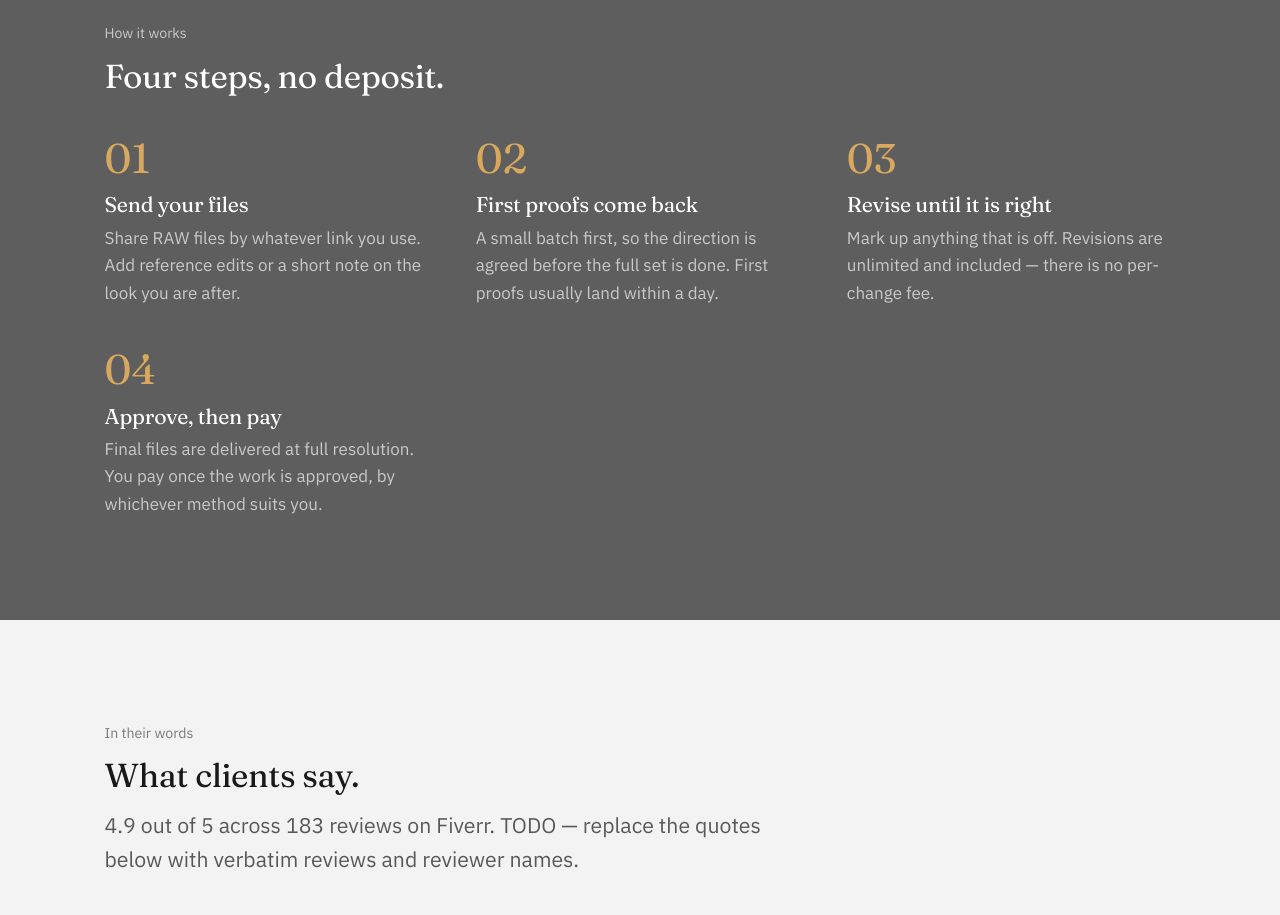
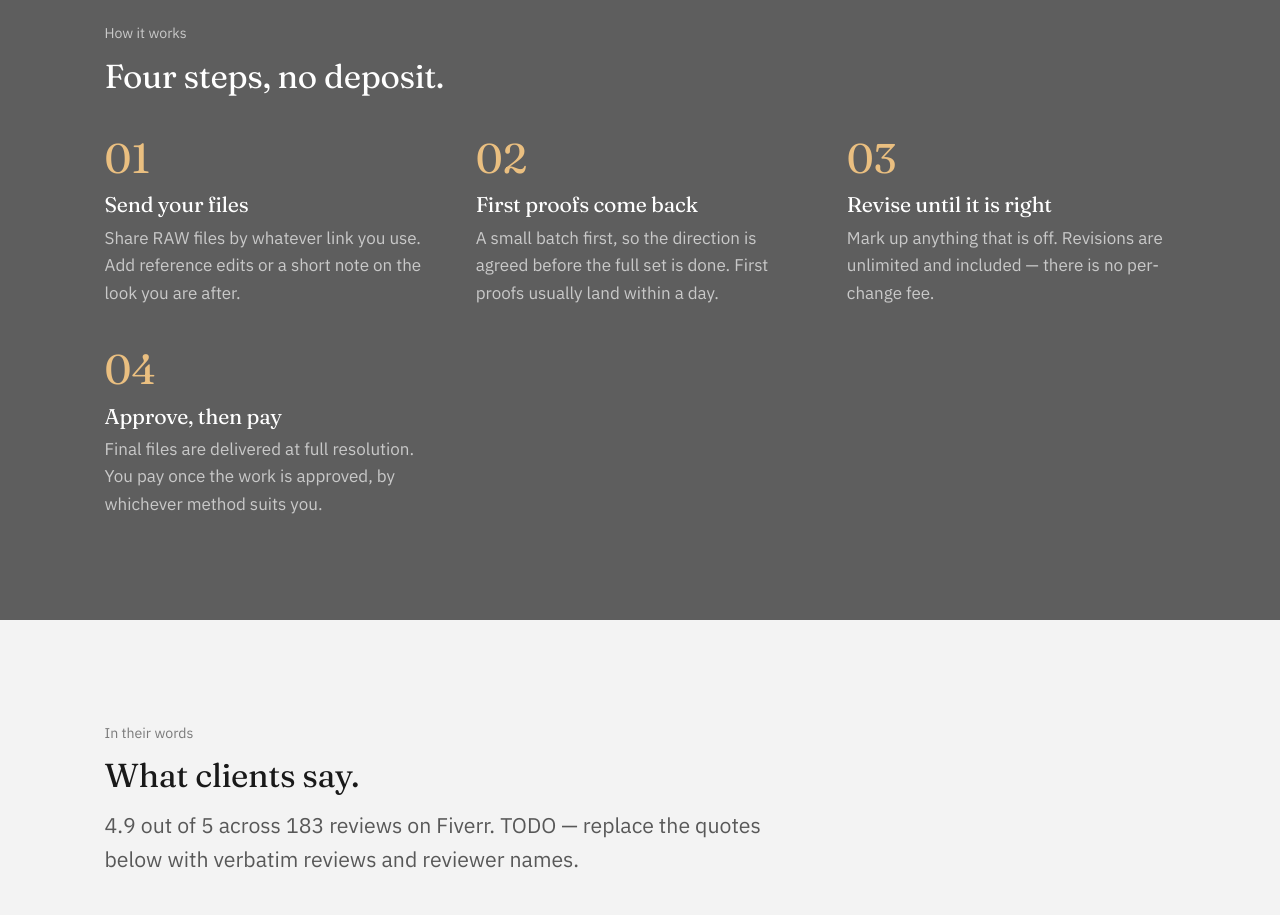
Before and after one commit to iamHarinda/iamharinda_com, an Astro site: page / in a window 1280 px wide. Shown: the part 3240-4155 px from the top of the page. Built offline with nearby package versions, Linux system fonts and the light colour scheme; Astro itself is replaced by a stand-in of ours.

Commit message:
auto: global.css
Co-Authored-By: Claude Sonnet 5 <noreply@anthropic.com>

```diff
--- a/src/styles/global.css
+++ b/src/styles/global.css
@@ -873,8 +873,8 @@ p {
   content: counter(step, decimal-leading-zero);
 }
 .section--band .step__n {
-  /* ochre stays legible on the mid grey band */
-  color: #d9a85f;
+  /* a lighter ochre — keeps ~3.8:1 on the mid-grey band */
+  color: #eabf80;
 }
 .step h3 {
   font-size: var(--step-1);
```
